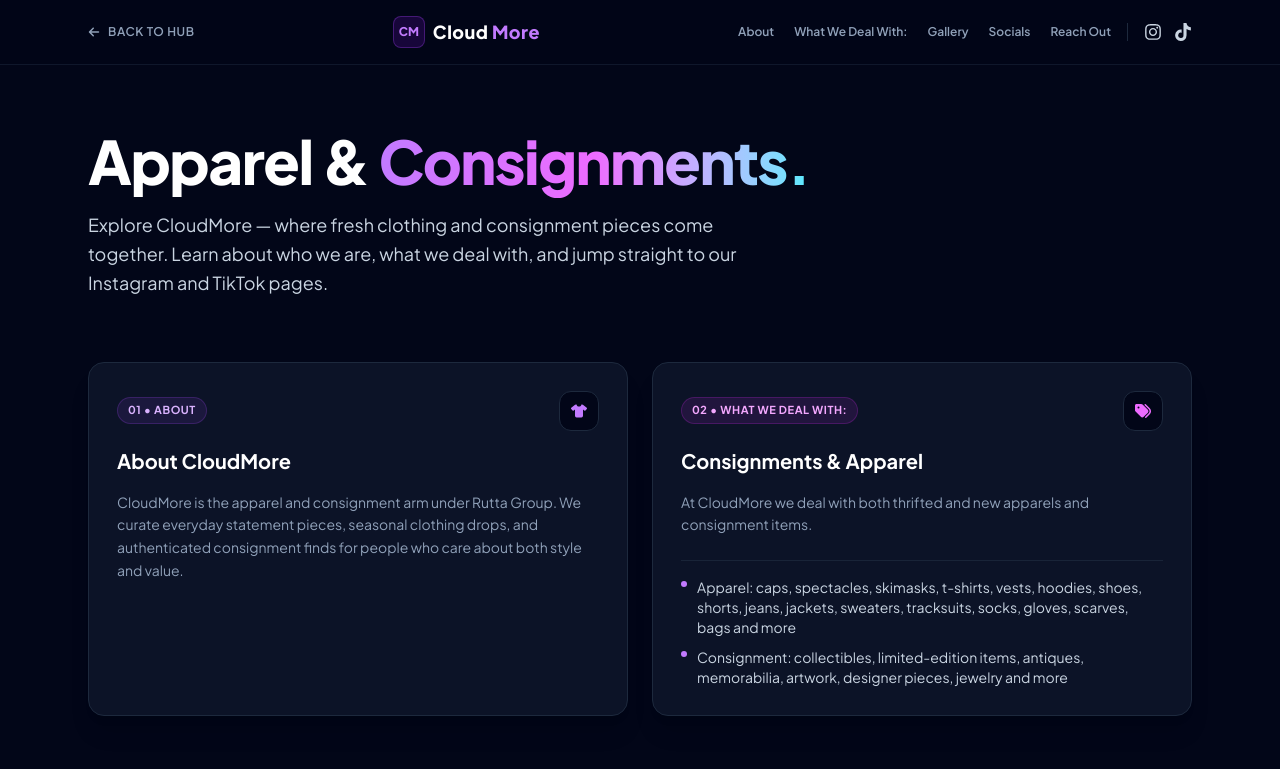
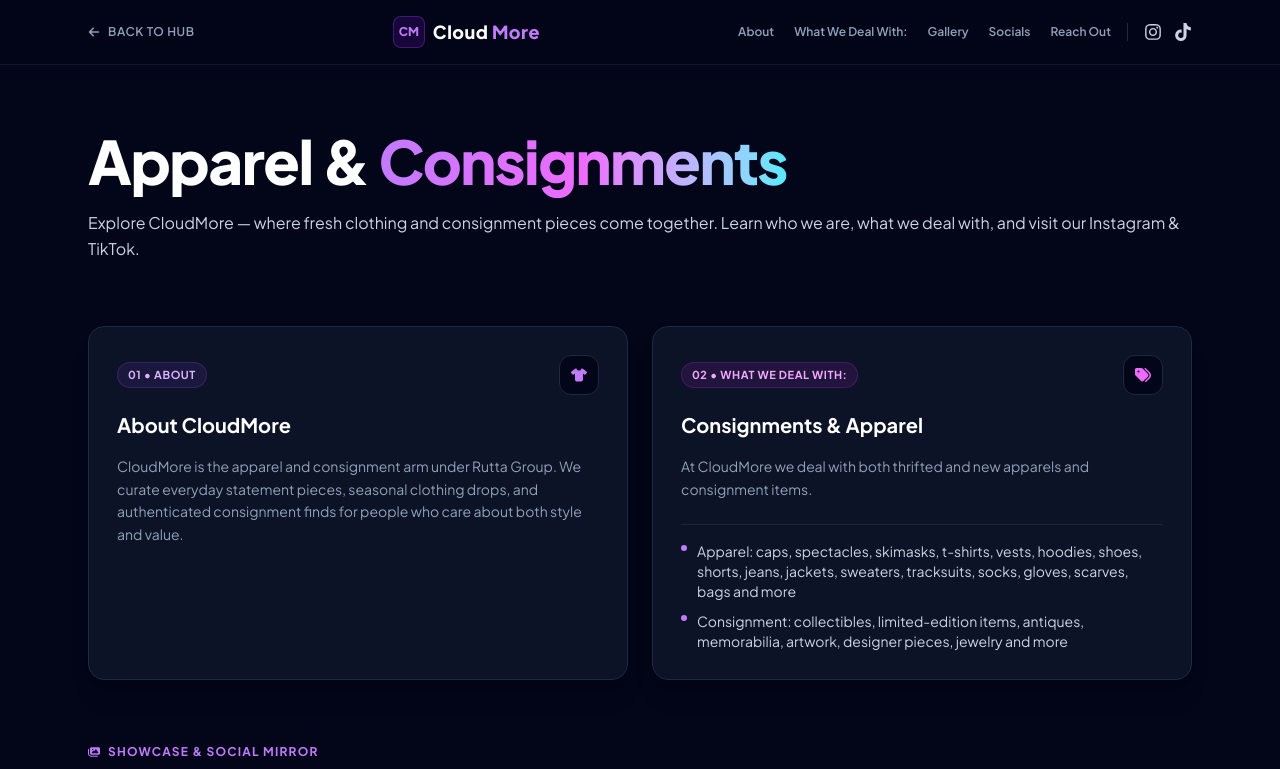
Before and after one commit to rutta254/rutta-website, a Next.js app: page /cloudmore-collections in a window 1280 px wide. Shown: the top 769 px of the page. Built offline with nearby package versions, Linux system fonts and the light colour scheme.

Commit message:
Keep CloudMore hero description within 1-2 lines

```diff
--- a/src/app/(client)/cloudmore-collections/page.tsx
+++ b/src/app/(client)/cloudmore-collections/page.tsx
@@ -27,14 +27,13 @@ export default function CloudMoreCollectionsPage() {
         {/* Hero */}
         <section className="space-y-4">
           <h1 className="text-4xl sm:text-6xl font-black tracking-tight text-white leading-[1.08]">
-              Apparel &amp;{' '}
+            Apparel &amp;{' '}
             <span className="bg-gradient-to-r from-purple-400 via-fuchsia-400 to-cyan-300 bg-clip-text text-transparent">
-              Consignments.
+              Consignments
             </span>
           </h1>
-          <p className="text-slate-300 text-base sm:text-lg leading-relaxed max-w-2xl">
-            Explore CloudMore — where fresh clothing and consignment pieces come together. Learn about who we are, what we deal with, and jump
-            straight to our Instagram and TikTok pages.
+          <p className="text-slate-300 text-sm sm:text-base leading-relaxed">
+            Explore CloudMore — where fresh clothing and consignment pieces come together. Learn who we are, what we deal with, and visit our Instagram &amp; TikTok.
           </p>
         </section>
 
```
